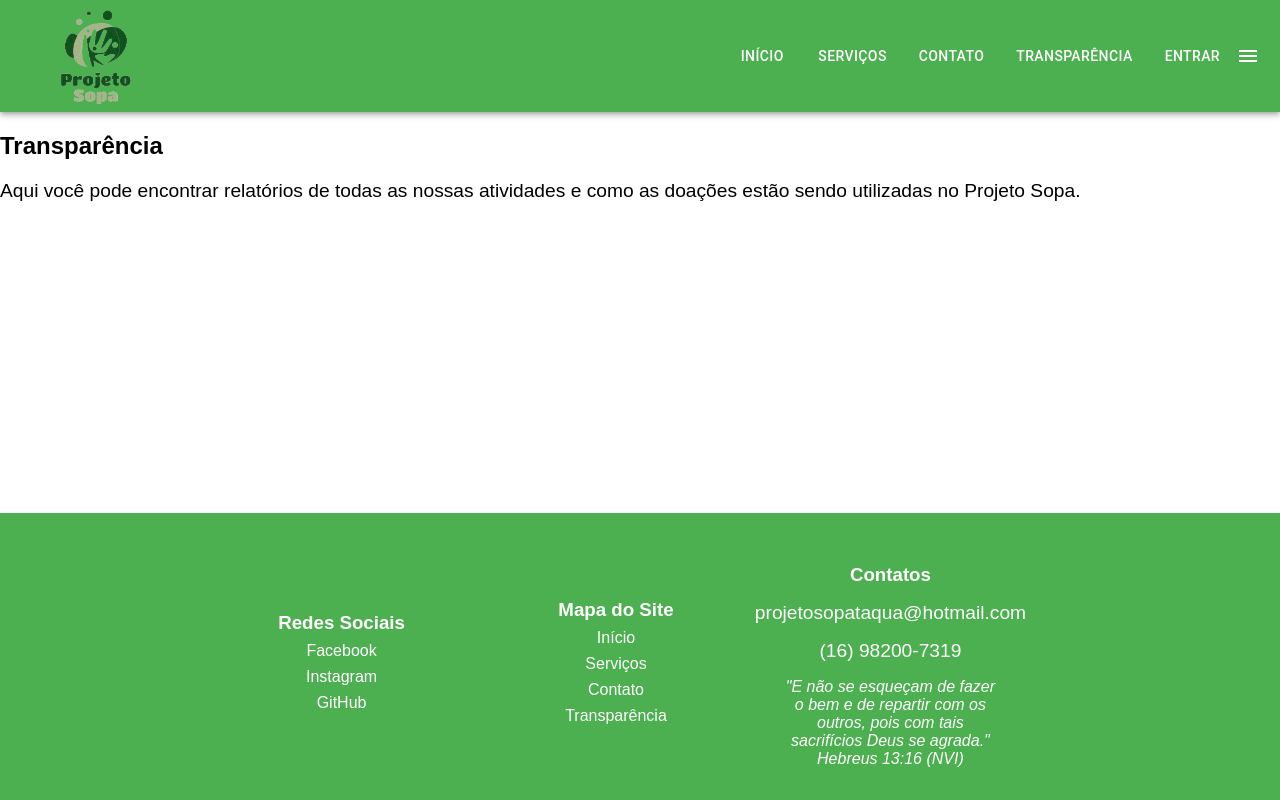
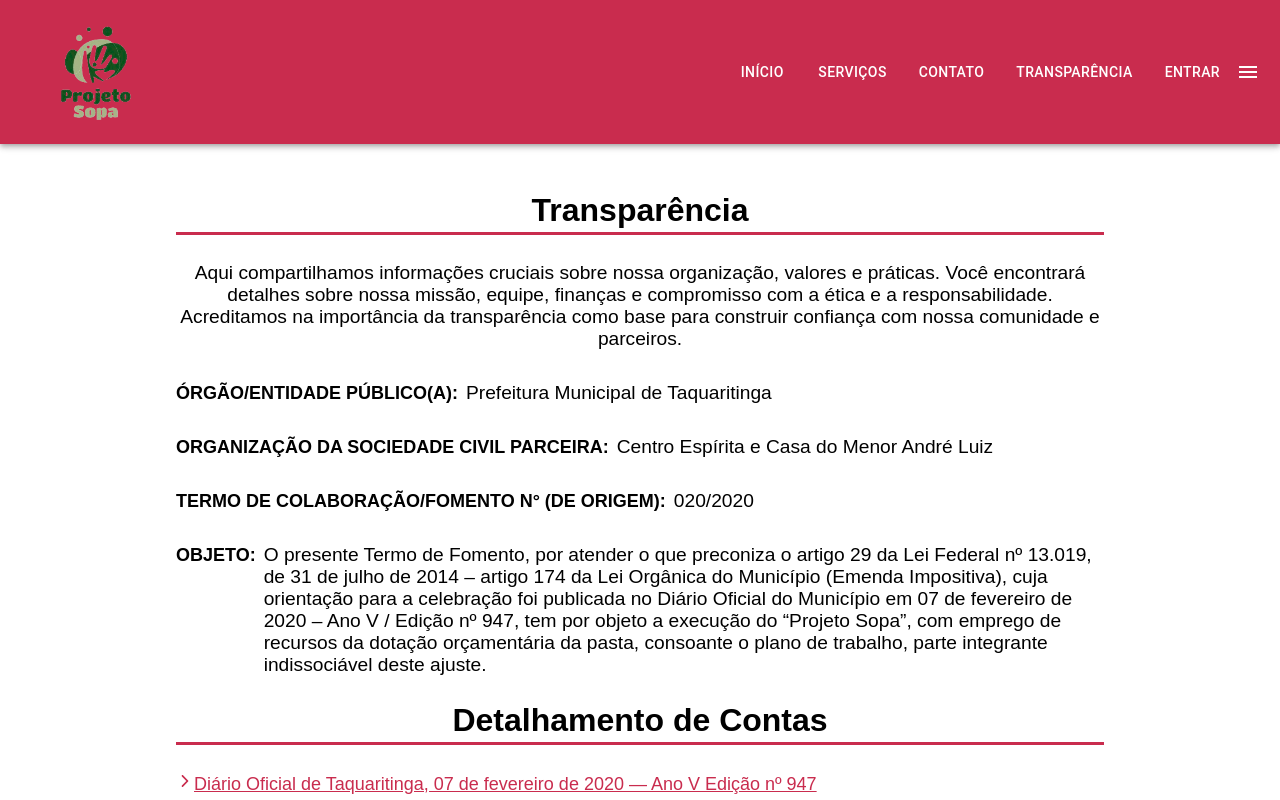
Before and after one commit to Pibonora/PI-V, a React (Create React App) app: page /transparencia in a window 1280 px wide. Shown: the top 800 px of the page. Built offline with nearby package versions, Linux system fonts and the light colour scheme.

Commit message:
atualização css

```diff
--- a/src/App.tsx
+++ b/src/App.tsx
@@ -4,15 +4,11 @@ import './assets/App.css'; // Caminho correto para o CSS
 import { BrowserRouter as Router, Route, Routes } from 'react-router-dom';
 import Menu from './components/Menu';
 import Home from './pages/Home';
-import Servicos from './components/Servicos';
-import Contato from './components/Contato';
 import Transparencia from './pages/Transparencia';
 import Entrar from './pages/Cadastrar';
 import Footer from './components/Footer';
 
 // Importe a imagem para garantir o caminho correto
-import img1 from './assets/img1.png';
-import SectionS from './components/Section-Statistics';
 
 const App: React.FC = () => {
   return (
--- a/src/assets/Contato.css
+++ b/src/assets/Contato.css
@@ -13,7 +13,7 @@
   }
 
   .contact-info h2 {
-    color: #4caf50; /* Cor verde para o título */
+    color: #4caf50; /* Cor verde para o título / Outro verde #4caf50/*/
     margin-bottom: 1rem;
     text-align: left;
   }
@@ -34,7 +34,8 @@
     background-color: #f9f9f9;
     padding: 2rem;
     border-radius: 8px;
-    box-shadow: 0 0 10px rgba(0, 0, 0, 0.1);
+    /* box-shadow: 0 0 10px rgba(0, 0, 0, 0.1); */
+    box-shadow: 0 0 10px #C92C4E;
   }
 
   .contact-form h2 {
--- a/src/assets/Footer.css
+++ b/src/assets/Footer.css
@@ -2,7 +2,7 @@
 
 /* Estilo básico do footer */
 .footer {
-    background-color: #4caf50; /* Cor verde para o fundo */
+    background-color: #C92C4E; /* Cor verde para o fundo */
     color: white; /* Cor do texto para contraste */
     padding: 2rem; /* Espaço interno */
     box-sizing: border-box; /* Inclui o padding e a borda na largura e altura do elemento */
@@ -43,11 +43,25 @@
     margin-bottom: 0.5rem; /* Espaço entre os links */
     color: white; /* Cor dos links */
     text-decoration: none; /* Remove o sublinhado dos links */
+    position: relative; /* Necessário para o pseudo-elemento */
 }
 
-.footer-link:hover {
-    text-decoration: underline; /* Sublinhado ao passar o mouse */
+.footer-link::after {
+    content: ""; /* Necessário para mostrar o pseudo-elemento */
+    position: absolute;
+    left: 0; /* Inicia na esquerda */
+    bottom: 0; /* Posiciona na parte inferior do link */
+    width: 100%; /* A largura total do link */
+    height: 2px; /* A altura da borda */
+    background-color: #8ABF5F; /* Cor da borda */
+    transform: scaleX(0); /* Inicia com escala 0 (invisível) */
+    transition: transform 0.2s ease; /* Transição suave */
 }
+
+.footer-link:hover::after {
+    transform: scaleX(1); /* Escala para 1 ao passar o mouse */
+}
+
 
 /* Estilo para os parágrafos */
 .footer-section p {
--- a/src/assets/Menu.css
+++ b/src/assets/Menu.css
@@ -1,7 +1,8 @@
 /* Menu.css */
 
 .menu-bar {
-    background-color: #4caf50; /* Cor verde para o AppBar */
+    background-color: #8ABF5F; /* Cor verde para o AppBar */
+
   }
 
   .toolbar {
@@ -13,6 +14,7 @@
   .logo {
     height: 7rem; /* Ajuste a altura do logo conforme necessário */
     margin-left: 1rem;
+    margin: 1rem;
   }
 
   .menu-items {
@@ -24,12 +26,26 @@
   .menu-items .nav-link {
     text-decoration: none;
     color: white;
+    cursor: pointer; /* Cursor de ponteiro */
   }
 
-  .menu-items .nav-link:hover {
-    text-decoration: none;
-    font-size: 15px;
-  }
+  .menu-items .nav-link::after {
+    content: ""; /* Necessário para mostrar o pseudo-elemento */
+    position: absolute;
+    left: 0; /* Inicia na esquerda */
+    bottom: 0; /* Posiciona na parte inferior do link */
+    width: 100%; /* A largura total do link */
+    height: 2px; /* A altura da borda */
+    background-color: #8ABF5F; /* Cor da borda */
+    transform: scaleX(0); /* Inicia com escala 0 (invisível) */
+    transition: transform 0.2s ease; /* Transição suave */
+
+}
+
+.menu-items .nav-link:hover::after {
+  transform: scaleX(1); /* Escala para 1 ao passar o mouse */
+
+}
 
   /* Estilos para o menu sanduíche */
   .menu-button {
--- a/src/assets/SectionS.css
+++ b/src/assets/SectionS.css
@@ -24,6 +24,7 @@
     margin: 5px 0; /* Espaçamento acima e abaixo do título */
     font-size: 26px; /* Tamanho da fonte */
     text-align: center; /* Centraliza o texto */
+
 }
 
 /* Define o estilo para a descrição */
--- /dev/null
+++ b/src/assets/servicos.css
@@ -0,0 +1,4 @@
+h2{
+    border-bottom: #C92C4E solid;
+    padding-bottom: 3px;
+  }
--- /dev/null
+++ b/src/assets/transparencia.css
@@ -0,0 +1,45 @@
+.container{
+    font-size: 15px;
+    /* text-align: center; */
+    width: 60rem;
+    margin: 0 auto;
+    margin-top: 3rem;
+    margin-bottom: 3rem;
+}
+h2{
+    font-size: 2rem;
+    border-bottom: #C92C4E solid;
+    padding-bottom: 3px;
+}
+.c1{
+    text-align: center;
+}
+.container div{
+    margin: 1rem;
+}
+
+.relatorio{
+    display: flex;
+}
+
+span{
+    font-weight: bold;
+    font-size: 18px;
+    margin-right: 8px;
+}
+
+.contas a{
+    display: block;
+    font-size: 18px;
+    color: #C92C4E;
+    margin-top: 8px;
+}
+.contas a:hover{
+    color: #8ABF5F;
+
+
+}
+
+.contas h2{
+    text-align: center;
+}
--- a/src/components/Menu.tsx
+++ b/src/components/Menu.tsx
@@ -4,7 +4,6 @@ import { AppBar, Toolbar, Button, IconButton } from '@mui/material';
 import MenuIcon from '@mui/icons-material/Menu';
 import logo from '../assets/logo.png'; // Caminho para a imagem de logo
 import '../assets/Menu.css'; // Importa o CSS para estilização
-import { Link } from 'react-router-dom';
 
 const Menu: React.FC = () => {
   const [isOpen, setIsOpen] = React.useState(false);
@@ -14,7 +13,7 @@ const Menu: React.FC = () => {
   };
 
   return (
-    <AppBar position="static" className="menu-bar" style={{ backgroundColor: '#4caf50' }}>
+    <AppBar position="static" className="menu-bar" style={{ backgroundColor: '#C92C4E' }}>
       <Toolbar className="toolbar">
         <img src={logo} alt="Logo" className="logo" />
         <div className={`menu-items ${isOpen ? 'open' : ''}`}>
--- a/src/components/Servicos.tsx
+++ b/src/components/Servicos.tsx
@@ -2,6 +2,7 @@
 import React from 'react';
 import { Box, Typography, Container } from '@mui/material';
 import { styled } from '@mui/material/styles';
+import '../assets/servicos.css'
 
 // Estilizando a imagem para que ela fique alinhada à direita e tenha uma largura máxima
 const StyledImage = styled('img')({
@@ -25,7 +26,7 @@ const Servicos: React.FC<ServicosProps> = ({ title, text, imageSrc, imageAlt })
       <Box sx={{ display: 'flex', alignItems: 'center', marginY: '2rem' }}>
         {/* Container para o texto */}
         <Box sx={{ flex: 1 }}>
-          <Typography variant="h3" sx={{ color: '#4caf50', marginBottom: '1rem' }}>
+          <Typography variant="h2" sx={{ color: '#4caf50', marginBottom: '1rem' }}>
             {title}
           </Typography>
           <Typography variant="body1">
--- /dev/null
+++ b/src/components/TransparenciaC.tsx
@@ -0,0 +1,44 @@
+import React from 'react';
+import { IoIosArrowForward } from "react-icons/io";
+import '../assets/transparencia.css'
+// import { MdFamilyRestroom } from "react-icons/md";
+
+const TransparenciaC: React.FC = () => {
+    return (
+        <div className='container'>
+            <div className='c1'>
+                <h2>Transparência</h2>
+                <p>
+                Aqui compartilhamos informações cruciais sobre nossa organização, valores e práticas.
+                Você encontrará detalhes sobre nossa missão, equipe, finanças e compromisso com a ética e a responsabilidade.
+                Acreditamos na importância da transparência como base para construir confiança com nossa comunidade e parceiros.
+                </p>
+            </div>
+            <div className='relatorio'>
+                <p><span> ÓRGÃO/ENTIDADE PÚBLICO(A):</span></p>
+                <p> Prefeitura Municipal de Taquaritinga</p>
+            </div>
+            <div className='relatorio'>
+                <p><span> ORGANIZAÇÃO DA SOCIEDADE CIVIL PARCEIRA:</span></p>
+                <p> Centro Espírita e Casa do Menor André Luiz</p>
+            </div>
+            <div className='relatorio'>
+                <p><span> TERMO DE COLABORAÇÃO/FOMENTO N° (DE ORIGEM):</span></p>
+                <p> 020/2020</p>
+            </div>
+            <div className='relatorio'>
+                <p><span> OBJETO:</span></p>
+                <p> O presente Termo de Fomento, por atender o que preconiza o artigo 29 da Lei Federal nº 13.019, de 31 de julho de 2014 – artigo 174 da Lei Orgânica do Município (Emenda Impositiva), cuja orientação para a celebração foi publicada no Diário Oficial do Município em 07 de fevereiro de 2020 – Ano V / Edição nº 947, tem por objeto a execução do “Projeto Sopa”, com emprego de recursos da dotação orçamentária da pasta, consoante o plano de trabalho, parte integrante indissociável deste ajuste.</p>
+            </div>
+
+            <div className='contas'>
+                <h2>Detalhamento de Contas</h2>
+                <a  href="www.uol.com"> <IoIosArrowForward />Diário Oficial de Taquaritinga, 07 de fevereiro de 2020 — Ano V Edição nº 947</a>
+                <a href="www.uol.com"> <IoIosArrowForward />Termo de fomento 2020</a>
+                <a href="www.uol.com"> <IoIosArrowForward /> Relatório de atividades desenvolvidas 2020</a>
+            </div>
+        </div>
+    );
+}
+
+export default TransparenciaC;
--- a/src/pages/Home.tsx
+++ b/src/pages/Home.tsx
@@ -14,9 +14,7 @@ const Home: React.FC = () => {
       <div className="background-image">
         <div className="text-overlay">
           <h1>Seu apoio conta: colabore conosco.</h1>
-          <p>
-            Este é um exemplo de como você pode usar uma imagem de fundo e centralizar o texto sobre ela.
-          </p>
+
         </div>
       </div>
     </div>
--- a/src/pages/Transparencia.tsx
+++ b/src/pages/Transparencia.tsx
@@ -1,10 +1,10 @@
 import React from 'react';
+import TransparenciaC from '../components/TransparenciaC';
 
 const Transparencia: React.FC = () => {
   return (
     <section>
-      <h2>Transparência</h2>
-      <p>Aqui você pode encontrar relatórios de todas as nossas atividades e como as doações estão sendo utilizadas no Projeto Sopa.</p>
+      <TransparenciaC/>
     </section>
   );
 };
```
Also changed, not shown: 1 other file (tests, documents, lock files or other folders).
